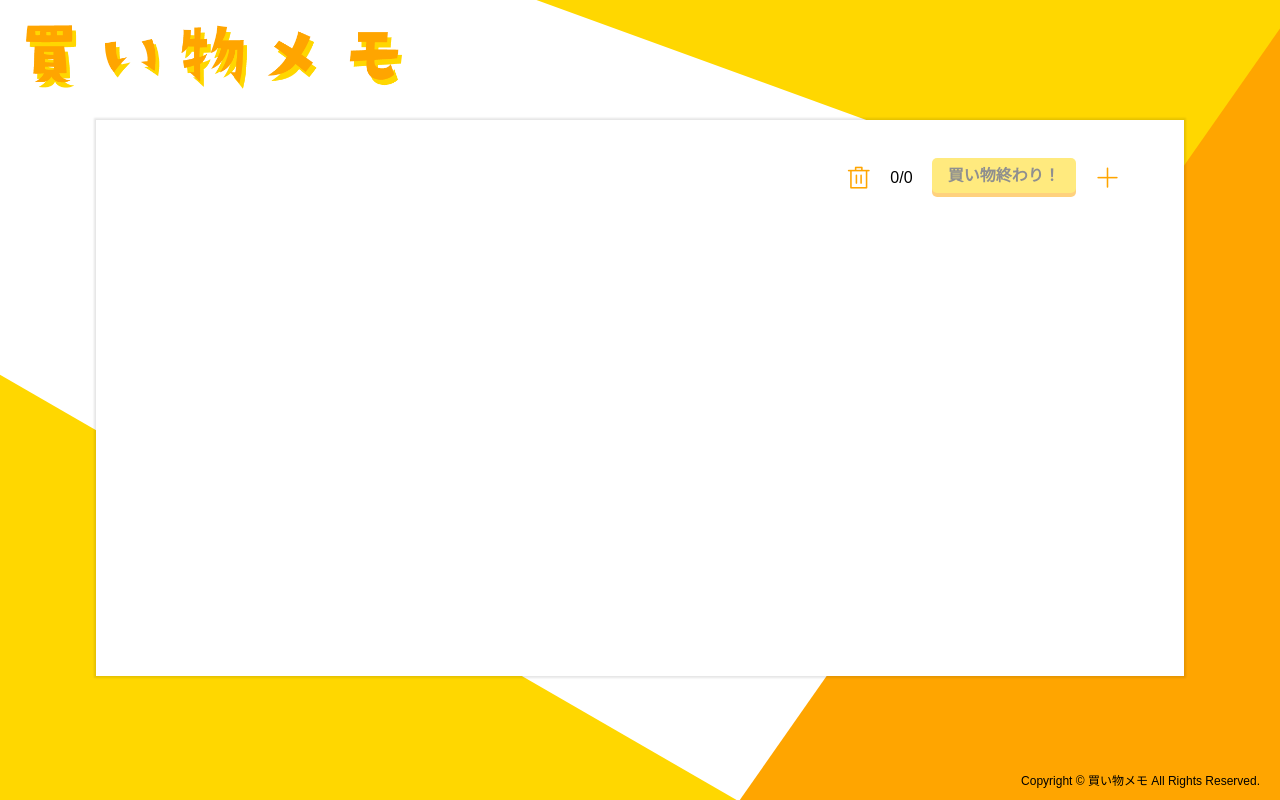
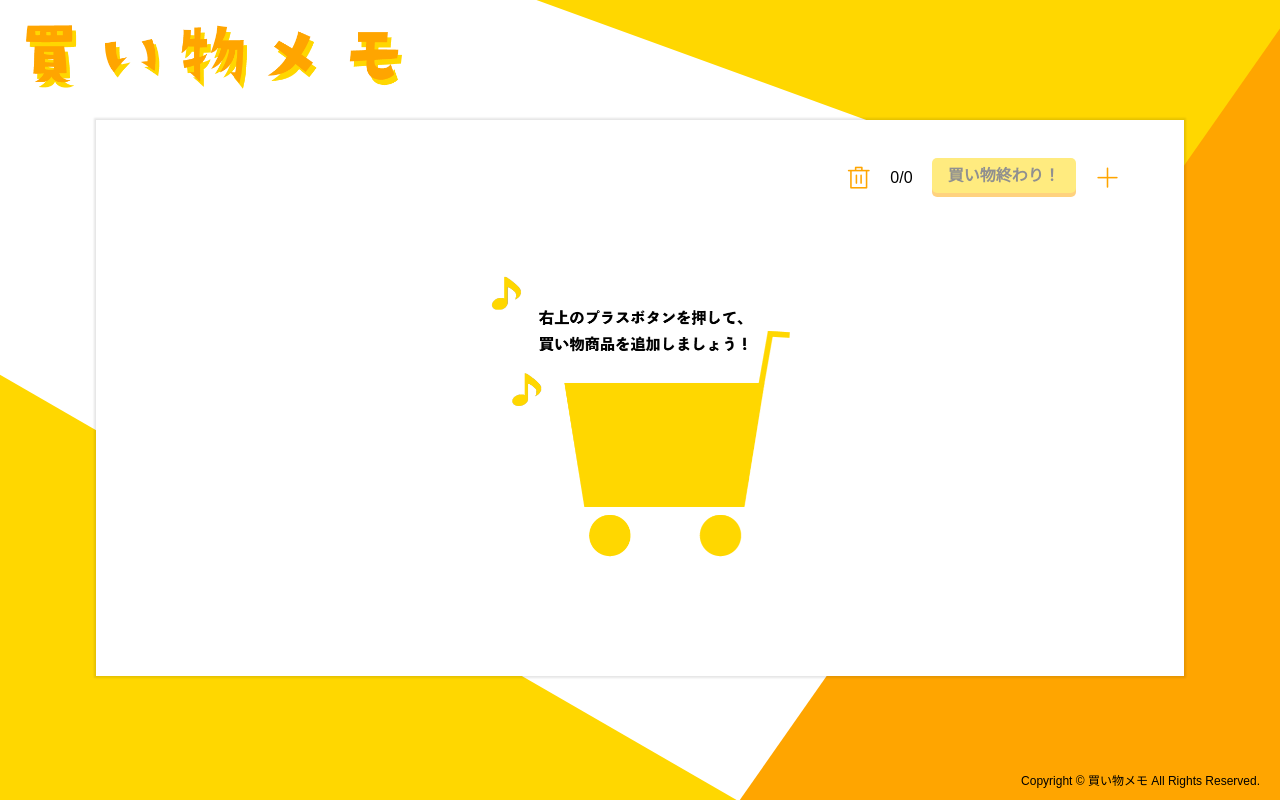
Before and after one commit to MikiyaYamaguchi/kaimonomemo, a Nuxt app: page / in a window 1280 px wide. Built offline with nearby package versions, Linux system fonts and the light colour scheme.

Commit message:
カテゴリー削除時のバグ修正 初回ボタン誘導アニメーションの設置

```diff
--- a/layouts/default.vue
+++ b/layouts/default.vue
@@ -123,6 +123,7 @@ header {
   height: auto !important;
 }
 .el-container {
+  position: relative;
   height: 100vh;
 }
 .el-main {
--- a/pages/index.vue
+++ b/pages/index.vue
@@ -1,5 +1,5 @@
 <template>
-  <div class="container">
+  <div class="container" v-bind:class="startMsgDisplay">
     <div class="content_top_area">
       <i class="el-icon-delete" @click="deleteDialog = true"></i>
       <!-- <i class="el-icon-share" @click="shareDialog = true"></i> -->
@@ -12,7 +12,7 @@
         @click="finishDialog = true"
         >買い物終わり！</el-button
       >
-      <i class="el-icon-plus" @click="dialogVisible = true"></i>
+      <i class="el-icon-plus" @click="clickPlusBtn"></i>
     </div>
     <draggable
       v-model="itemList"
@@ -146,7 +146,8 @@ export default Vue.extend({
       form_type: false,
       form_value: "",
       catSelectVal: null,
-      share_url_value: "http://www.test.com"
+      share_url_value: "http://www.test.com",
+      startMsgDisplay: "start_msg_on"
     };
   },
   computed: {
@@ -183,6 +184,9 @@ export default Vue.extend({
     console.log(this.itemList);
   },
   methods: {
+    clickPlusBtn () {
+      this.dialogVisible = true;
+    },
     itemBtnClick () {
       this.form_type = true;
       this.innerDialog = true;
@@ -215,6 +219,7 @@ export default Vue.extend({
       this.innerDialog = false;
       this.catSelectVal = null;
       this.$store.commit("finishBtnDisActive");
+      this.startMsgDisplay = "start_msg_off";
     },
     addCat () {
       this.setStrageCat(this.form_value);
@@ -223,6 +228,7 @@ export default Vue.extend({
       this.dialogVisible = false;
       this.innerDialog = false;
       this.$store.commit("finishBtnDisActive");
+      this.startMsgDisplay = "start_msg_off";
     },
     deleteData () {
       this.$store.commit("deleteData");
@@ -251,6 +257,7 @@ export default Vue.extend({
 
 <style lang="scss" scoped>
 .container {
+  position: relative;
   background: #fff;
   padding: 3% 5%;
   width: 85%;
@@ -260,6 +267,39 @@ export default Vue.extend({
   -webkit-box-shadow: 0px 0px 2px 2px rgba(0, 0, 0, 0.1);
   -ms-box-shadow: 0px 0px 2px 2px rgba(0, 0, 0, 0.1);
   box-shadow: 0px 0px 2px 2px rgba(0, 0, 0, 0.1);
+  &::before {
+    content: "";
+    background: url("../static/image/start_msg.png") no-repeat center/cover;
+    width: 300px;
+    height: 280.17px;
+    position: absolute;
+    top: 0;
+    left: 0;
+    right: 0;
+    bottom: 0;
+    margin: auto;
+    animation-name: startMsgAni;
+    animation-fill-mode: forwards;
+    animation-duration: 1.5s;
+    animation-iteration-count: infinite;
+    animation-timing-function: ease;
+    @media screen and (max-width: 767px) {
+      width: 200px;
+      height: 186.78px;
+      top: 20%;
+      bottom: auto;
+    }
+  }
+  &.start_msg_on {
+    &:before {
+      display: block;
+    }
+  }
+  &.start_msg_off {
+    &:before {
+      display: none;
+    }
+  }
   .content_top_area {
     margin-bottom: 4%;
     display: flex;
@@ -481,4 +521,17 @@ export default Vue.extend({
     }
   }
 }
+@keyframes startMsgAni {
+  0% {
+    transform: translateY(0);
+  }
+
+  50% {
+    transform: translateY(20px);
+  }
+
+  100% {
+    transform: translateY(0);
+  }
+}
 </style>
--- a/store/index.js
+++ b/store/index.js
@@ -65,11 +65,13 @@ export const mutations = {
     state.itemList = itemList;
   },
   deleteItemList: (state, id) => {
-    if (state.itemList.find((e) => e.id === id).checked == true) {
-      state.checkedItemCount -= 1;
-    }
     let itemListArray = state.itemList.filter(function (item, index) {
-      if (item.type == "item") return item;
+      if (item.type == "item") {
+        if (state.itemList.find((e) => e.id === id).checked == true) {
+          state.checkedItemCount -= 1;
+        }
+      }
+      return item;
     });
     for (let i = 0; i < itemListArray.length; i++) {
       if (String(state.itemList[i].id).indexOf(id) !== -1) {
```
Also changed, not shown: static/image/start_msg.png (added), 3 other files (tests, documents, lock files or other folders).
